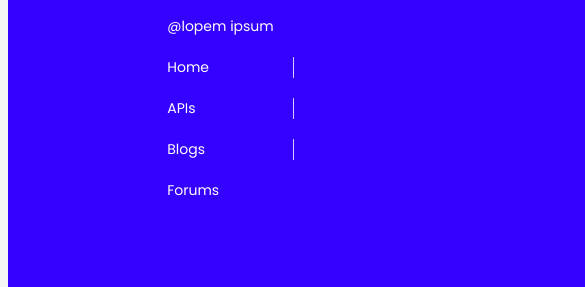
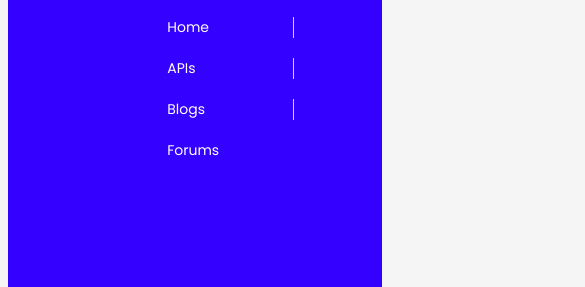
Before and after one commit to SeethalKS/live-class-project-9, a website: page index.html in a window 390 px wide. Shown: the part 5129-5416 px from the top of the page, 585 px wide, since content can reach past the window. Drawn offline with Linux system fonts and the light colour scheme.

Commit message:
updated css

```diff
--- a/style.css
+++ b/style.css
@@ -425,7 +425,7 @@ nav{
  flex-direction: column;
  align-items: center;
   justify-content: space-between;
-  padding: 40px 800px 50px 0px;
+  /* padding: 40px 800px 50px 0px; */
 }
 .list{
   display: flex;
```
